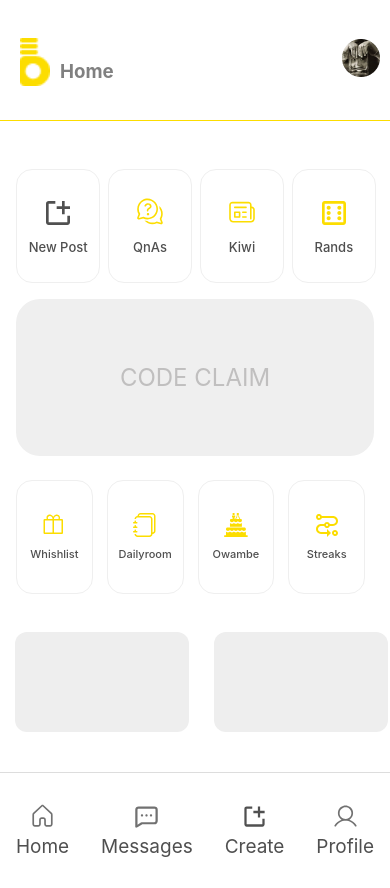
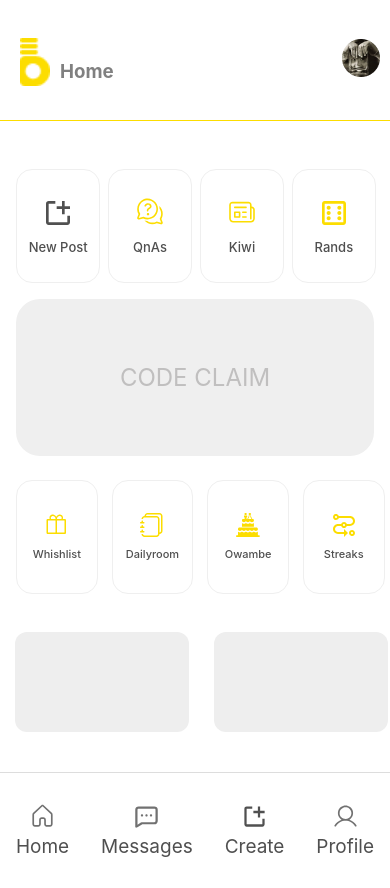
Before and after one commit to Ehapa-B/Home, a React (Create React App) app: page / in a window 390 px wide. Built offline with nearby package versions, Linux system fonts and the light colour scheme.

Commit message:
edited the box section

```diff
--- a/src/app/Components/Main/Main.css
+++ b/src/app/Components/Main/Main.css
@@ -48,7 +48,7 @@
 
 @media (max-width: 425px) {
     .main_container {
-        width: 89%;
+        width: 94%;
         margin-top: 1.5rem;
         margin-bottom: -2rem;
         margin-left: 1rem;
```
